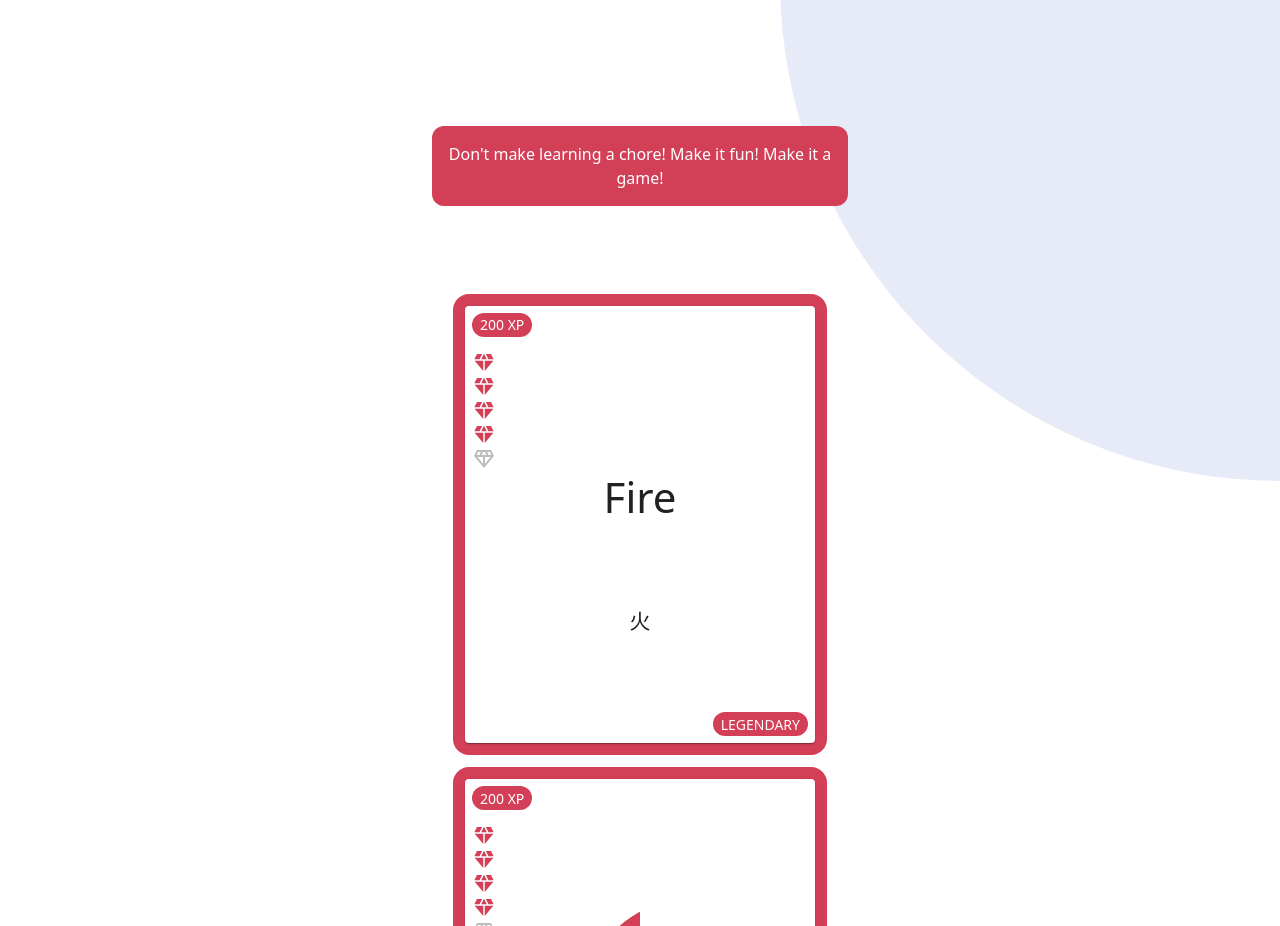
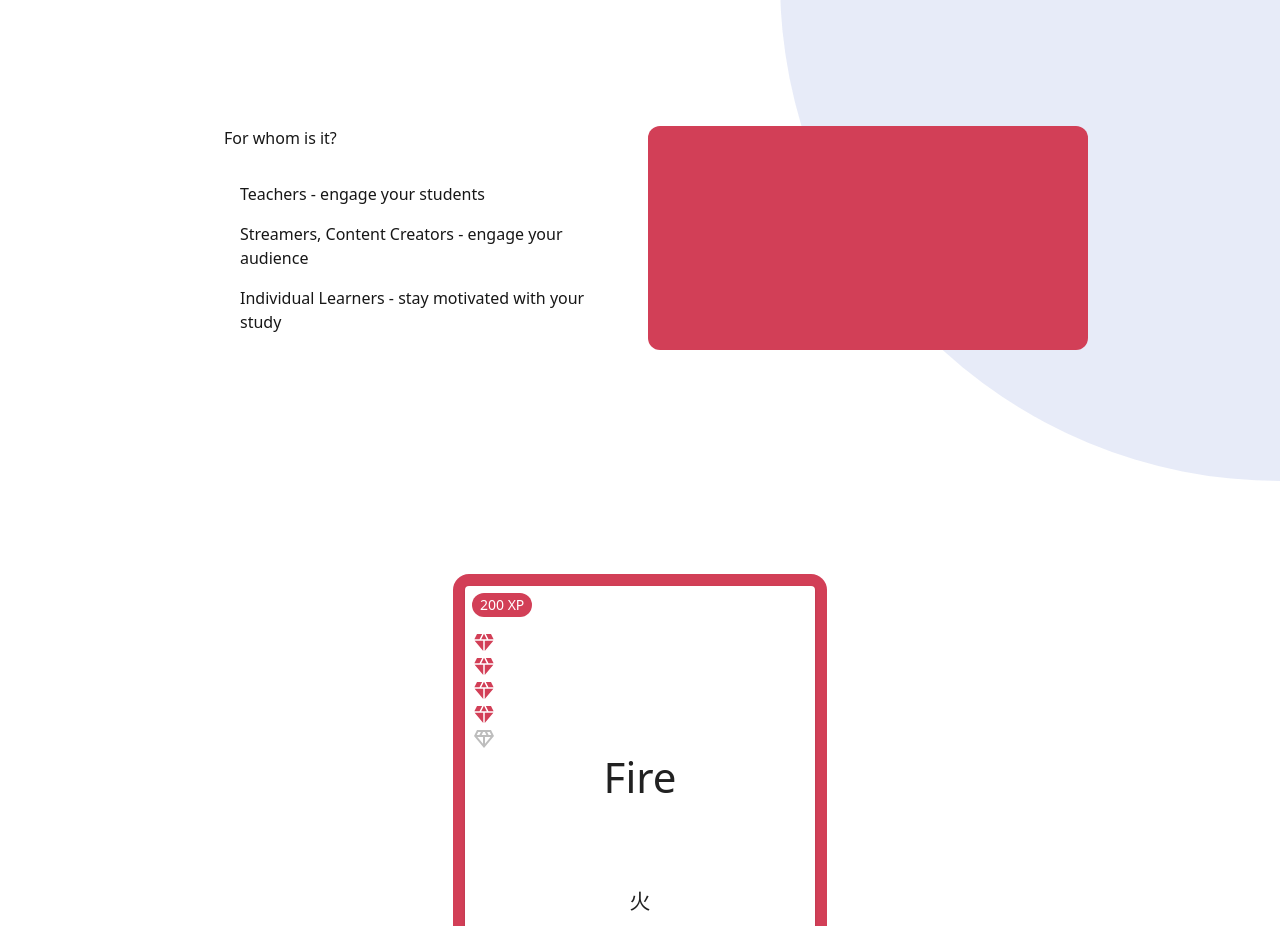
Before and after one commit to netspie/gem-cards, a Next.js app in the folder src/gem-cards/: page / in a window 1280 px wide. Shown: the part 1019-1945 px from the top of the page. Built offline with nearby package versions, Linux system fonts and the light colour scheme; what @mui/material-nextjs would draw is missing.

Commit message:
Added some sections

```diff
--- a/src/gem-cards/src/app/page.tsx
+++ b/src/gem-cards/src/app/page.tsx
@@ -16,6 +16,8 @@ import {
   Chip,
   FormControl,
   InputLabel,
+  List,
+  ListItem,
   MenuItem,
   Paper,
   Select,
@@ -105,30 +107,41 @@ export default function Home() {
         </TimelineItem>
         <TimelineItem>
           <TimelineSeparator>
-            <TimelineDot color="primary"  />
+            <TimelineDot color="primary" />
             <TimelineConnector />
           </TimelineSeparator>
           <TimelineContent>Add Desired Properties</TimelineContent>
         </TimelineItem>
         <TimelineItem>
           <TimelineSeparator>
-            <TimelineDot  color="primary" />
+            <TimelineDot color="primary" />
             <TimelineConnector />
           </TimelineSeparator>
           <TimelineContent>Turn Flashcard Into Gemcard</TimelineContent>
         </TimelineItem>
         <TimelineItem>
           <TimelineSeparator>
-            <TimelineDot  color="primary" />
+            <TimelineDot color="primary" />
           </TimelineSeparator>
           <TimelineContent>Play the Game</TimelineContent>
         </TimelineItem>
       </Timeline>
+      <div className="flex gap-4 w-full px-8">
+        <div className="flex flex-col gap-4 w-full md:w-1/2 px-8">
+          <Typography className="font-bold">For whom is it?</Typography>
+          <List className="">
+            <ListItem>Teachers - engage your students</ListItem>
+            <ListItem>Streamers, Content Creators - engage your audience</ListItem>
+            <ListItem>Individual Learners - stay motivated with your study</ListItem>
+          </List>
+        </div>
+        <div
+          className="p-4 rounded-xl w-full md:w-1/2"
+          style={{ background: theme.palette.primary.main }}
+        ></div>
+      </div>
       <div className="flex flex-col gap-4 w-full md:w-1/2 px-8">
-        <div
-          className="p-4 rounded-xl w-full"
-          style={{ background: theme.palette.primary.main }}
-        >
+        <div>
           <Typography className="text-white text-center font-bold">
             Don&apos;t make learning a chore! Make it fun! Make it a game!
           </Typography>
```
